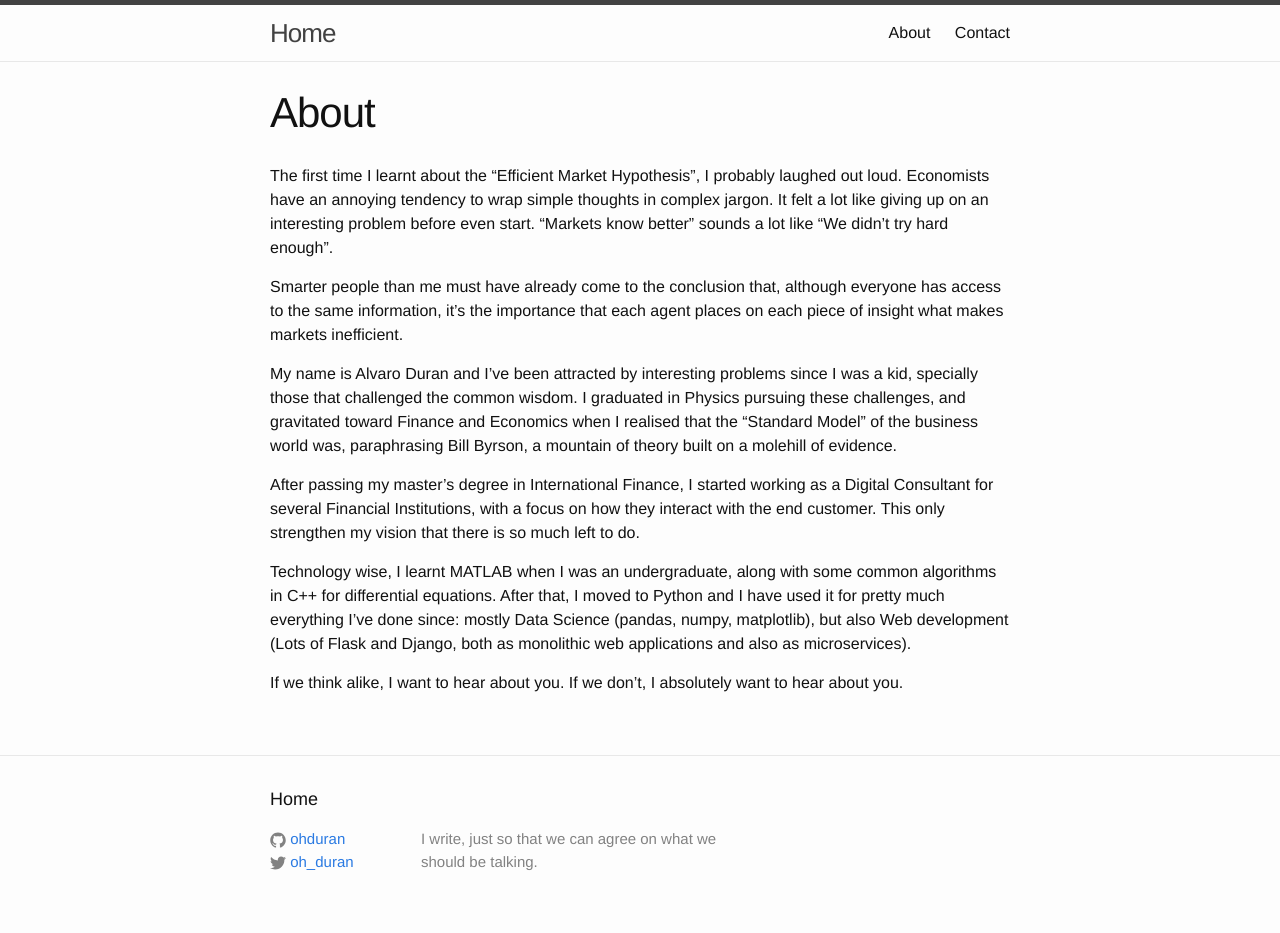
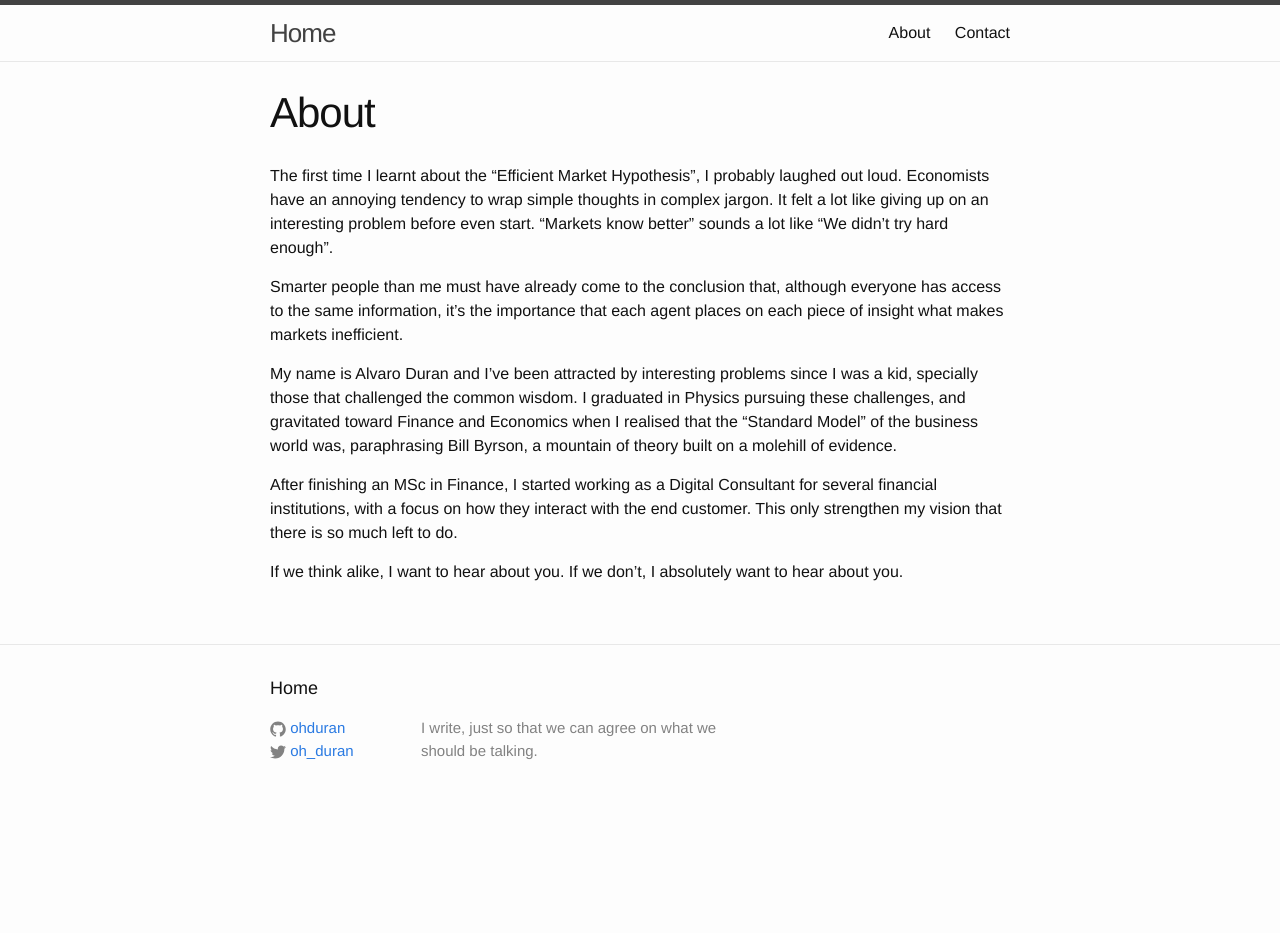
Before and after one commit to ohduran/ohduran.github.io, a Jekyll site: the page built from about.md, in a window 1280 px wide. Built offline with Jekyll 4.4.1, drawn with Linux system fonts in a browser that asks for light colours; after the commit the page ends 900 px from its top, so only the background shows below that.

Commit message:
Update about

```diff
--- a/about.md
+++ b/about.md
@@ -10,8 +10,6 @@ Smarter people than me must have already come to the conclusion that, although e
 
 My name is Alvaro Duran and I've been attracted by interesting problems since I was a kid, specially those that challenged the common wisdom. I graduated in Physics pursuing these challenges, and gravitated toward Finance and Economics when I realised that the "Standard Model" of the business world was, paraphrasing Bill Byrson, a mountain of theory built on a molehill of evidence.
 
-After passing my master's degree in International Finance, I started working as a Digital Consultant for several Financial Institutions, with a focus on how they interact with the end customer. This only strengthen my vision that there is so much left to do.
-
-Technology wise, I learnt MATLAB when I was an undergraduate, along with some common algorithms in C++ for differential equations. After that, I moved to Python and I have used it for pretty much everything I've done since: mostly Data Science (pandas, numpy, matplotlib), but also Web development (Lots of Flask and Django, both as monolithic web applications and also as microservices).
+After finishing an MSc in Finance, I started working as a Digital Consultant for several financial institutions, with a focus on how they interact with the end customer. This only strengthen my vision that there is so much left to do.
 
 If we think alike, I want to hear about you. If we don't, I absolutely want to hear about you.
```
